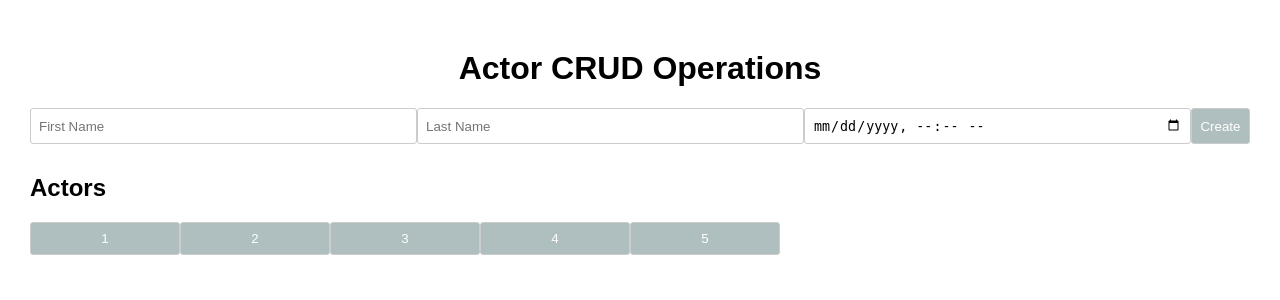
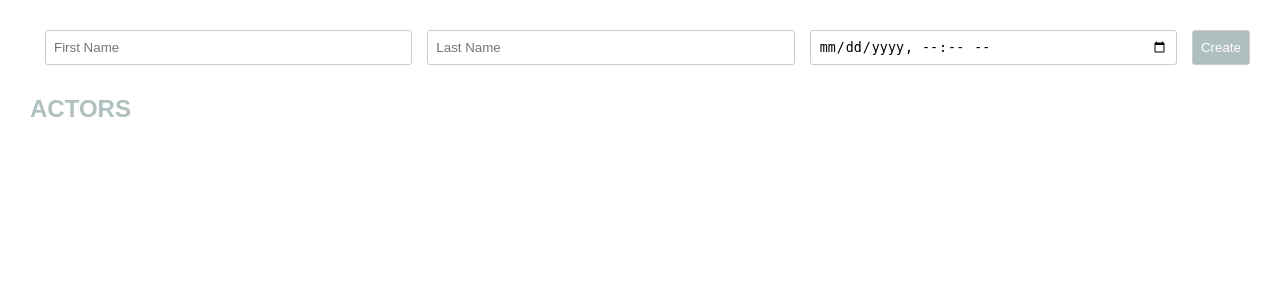
Before and after one commit to lovemore66/Py-fullstack-2024, a Flask app: page / in a window 1280 px wide. Shown: the top 300 px of the page. Run offline with Flask 3, Linux system fonts and the light colour scheme; data that the repository does not hold is empty.

Commit message:
Debug fetch and pagination issues

```diff
--- a/app.py
+++ b/app.py
@@ -57,13 +57,25 @@ def read_record(id):
 # Retrieve all actors
 @app.route('/actors', methods=['GET'])
 def get_all_actors():
-    page = request.args.get('page', default=1, type=int)
-    page_size = request.args.get('page_size', default=10, type=int)
+    default_page_size = 10  # Change this to your default page size
 
+    # Get total count of records
+    query_count = "SELECT COUNT(*) FROM actor"
+    cursor.execute(query_count)
+    total_records = cursor.fetchone()[0]
+
+    # Calculate total pages
+    total_pages = (total_records + default_page_size - 1) // default_page_size
+
+    # Get page and page size from query parameters
+    page = int(request.args.get('page', 1))
+    page_size = int(request.args.get('page_size', default_page_size))
+
+    # Calculate the offset for pagination
     offset = (page - 1) * page_size
 
-    query = "SELECT * FROM actor LIMIT %s, %s"
-    cursor.execute(query, (offset, page_size))
+    query = f"SELECT * FROM actor LIMIT {offset}, {page_size}"
+    cursor.execute(query)
     records = cursor.fetchall()
 
     actor_list = []
@@ -76,7 +88,13 @@ def get_all_actors():
         }
         actor_list.append(actor_dict)
 
-    return jsonify(actor_list)
+    response = {
+        'actors': actor_list,
+        'total_pages': total_pages
+    }
+
+    return jsonify(response)
+
 
 
 
--- a/static/css/styles.css
+++ b/static/css/styles.css
@@ -9,6 +9,15 @@ body {
 .details {
     display: flex;
     justify-content: space-between;
+}
+
+.pagination button {
+    width: 50px;
+    background-color: white;
+    color: black;
+    border: 1px solid rgba(73, 107, 107, 0.437);
+    margin-left: 0px;
+
 }
 
 h1 {
@@ -39,14 +48,20 @@ button {
     border-radius: 3px;
     box-sizing: border-box;
 }
+input {
+    margin-left: 15px;
+}
 
 button {
     color: #fff;
     cursor: pointer;
     background-color: rgba(73, 107, 107, 0.437);
     transition: background-color 0.3s ease;
-    width: 150px;
-    margin-left: auto;
+    width: 120px;
+    margin-left: 15px;
+}
+H2 {
+    color: rgba(73, 107, 107, 0.437);
 }
 
 button:hover {
@@ -66,7 +81,6 @@ li {
     grid-template-columns: 78% 10% 10%;
 }
 
-/* Adjustments for the actors list */
 #actorsList {
     margin-top: 20px;
 }
--- a/static/js/scripts.js
+++ b/static/js/scripts.js
@@ -1,7 +1,9 @@
 async function fetchActors(page = 1, pageSize = 10) {
     try {
         const response = await fetch(`/actors?page=${page}&page_size=${pageSize}`);
-        const actors = await response.json();
+        const result = await response.json();
+        const actors = result.actors;
+        const totalPages = result.total_pages;
 
         const actorsList = document.getElementById('actorsList');
         actorsList.innerHTML = '';
@@ -23,26 +25,30 @@ async function fetchActors(page = 1, pageSize = 10) {
             actorsList.appendChild(li);
         });
 
-        generatePaginationButtons(page, pageSize);
+        generatePaginationButtons(page, totalPages, pageSize);
     } catch (error) {
         console.error('Error fetching actors:', error);
     }
 }
 
-function generatePaginationButtons(page, pageSize) {
-    const paginationContainer = document.getElementById('paginationContainer');
+function generatePaginationButtons(currentPage, totalPages, pageSize) {
+    const paginationContainer = document.getElementById('pagination');
     paginationContainer.innerHTML = '';
-
-    // Assuming you know the total number of pages available
-    const totalPages = 5;
 
     for (let i = 1; i <= totalPages; i++) {
         const button = document.createElement('button');
-        button.innerText = i;
+        button.innerHTML = i;
         button.onclick = () => fetchActors(i, pageSize);
+
+        if (i === currentPage) {
+            button.classList.add('active');
+        }
+
         paginationContainer.appendChild(button);
     }
 }
+
+
 
 fetchActors();
 
@@ -128,4 +134,4 @@ async function deleteActor(actorId) {
 }
 
 // Fetch actors when the page loads
-window.onload = fetchActors;
+window.onload = fetchActors(1, 10);
--- a/templates/index.html
+++ b/templates/index.html
@@ -2,12 +2,10 @@
 <html lang="en">
 <head>
     <meta charset="UTF-8">
-    <title>CRUD Frontend</title>
+    <title>Python, MYSQL and Javascript Full-stack App</title>
     <link rel="stylesheet" href="{{ url_for('static', filename='css/styles.css') }}">
 </head>
 <body>
-    <h1>Actor CRUD Operations</h1>
-
     <div class="details">
         <input type="text" id="firstName" placeholder="First Name">
         <input type="text" id="lastName" placeholder="Last Name">
@@ -16,10 +14,12 @@
     </div>
 
     <div>
-        <h2>Actors</h2>
+        <h2>ACTORS</h2>
         <ul id="actorsList"></ul>
     </div>
-    <div id="paginationContainer"></div>
+    <div class="pagination">
+        <div id="pagination"></div>
+    </div>
     <script src="{{ url_for('static', filename='js/scripts.js') }}"></script>
 </body>
 </html>
```
